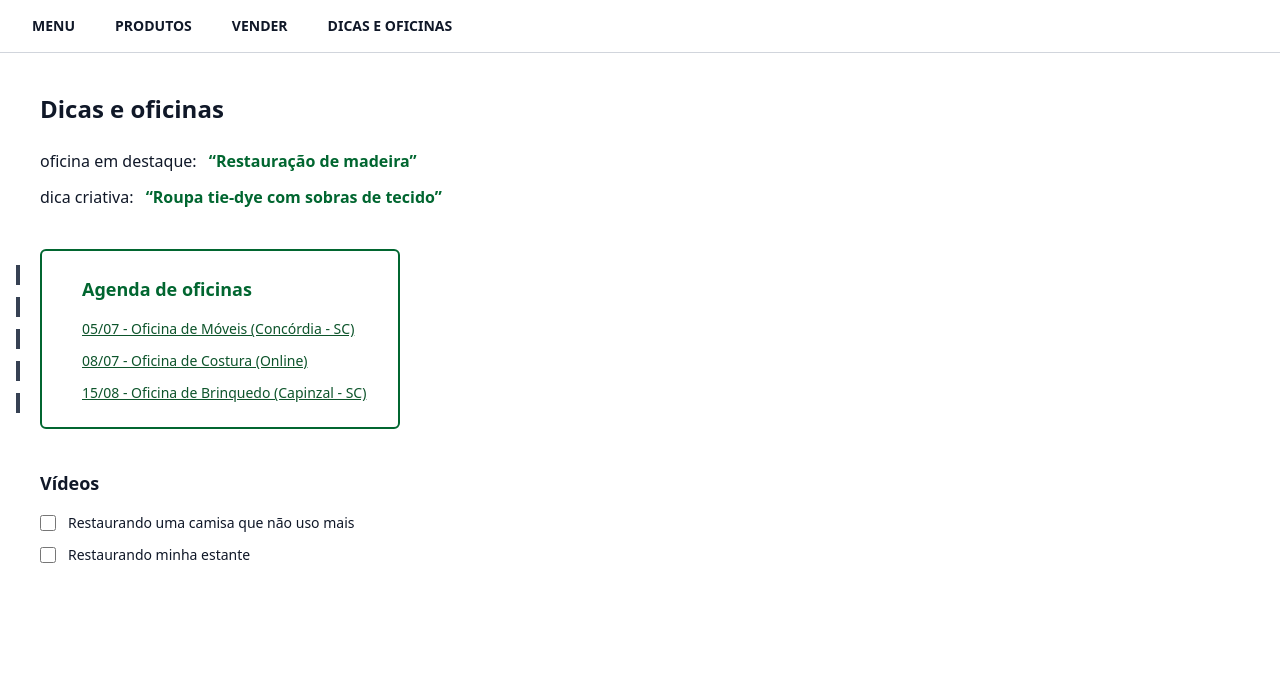
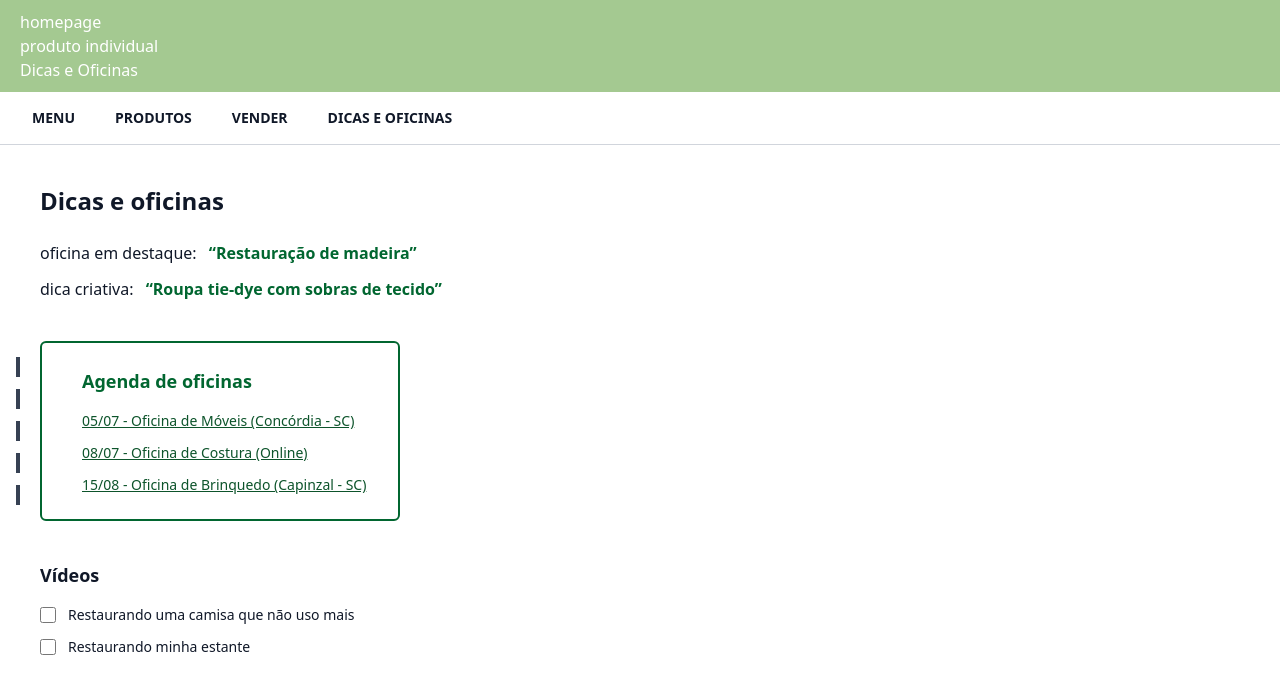
Before and after one commit to TheYautja/Projeto-Integrador-2G-Grupo3, a React (Vite) app: page /Dicaseoficinas in a window 1280 px wide. Shown: the top 694 px of the page. Built offline with nearby package versions, Linux system fonts and the light colour scheme.

Commit message:
Update Dicaseoficinas.jsx

```diff
--- a/src/paginas/Dicaseoficinas.jsx
+++ b/src/paginas/Dicaseoficinas.jsx
@@ -1,7 +1,9 @@
 import React from "react";
+import Header from './Header'
 
 export default function DicasOficinas() {
   return (
+    <div> <Header />
     <div className="min-h-screen bg-white font-sans text-gray-900 flex flex-col justify-between">
       {/* Top nav */}
       <nav className="flex items-center justify-between px-8 py-4 border-b border-gray-300">
@@ -95,5 +97,6 @@ export default function DicasOficinas() {
 
       </footer>
     </div>
+    </div>
   );
 }
```
